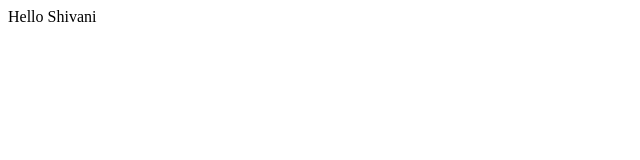
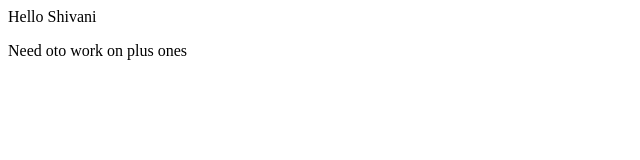
Before and after one commit to shiva-19-coder/Practice_Git, a plain HTML site: page index.html in a window 1280 px wide. Shown: the whole page, without its empty margins (0-640 px from the left). Drawn offline with Linux system fonts and the light colour scheme.

Commit message:
added one more line

```diff
--- a/index.html
+++ b/index.html
@@ -1 +1,2 @@
 <p> Hello Shivani <p>
+<p> Need oto work on plus ones </p>
```
